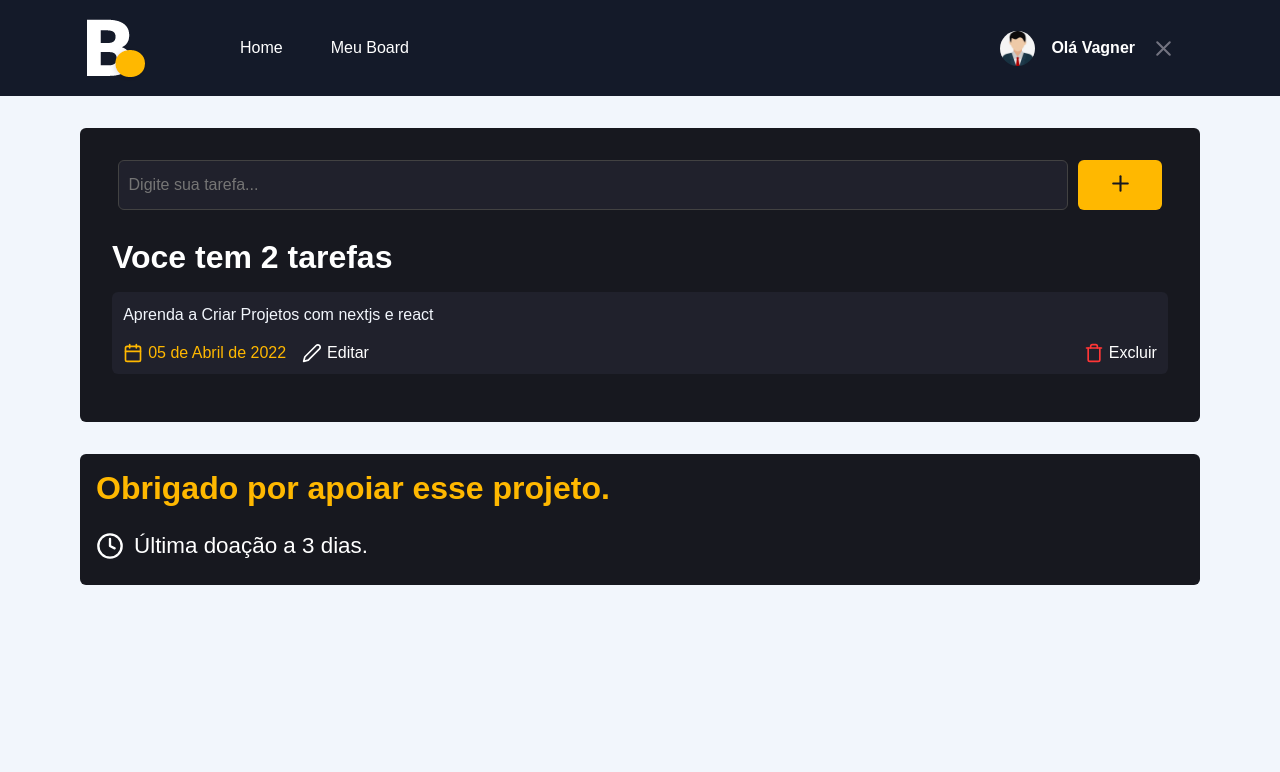
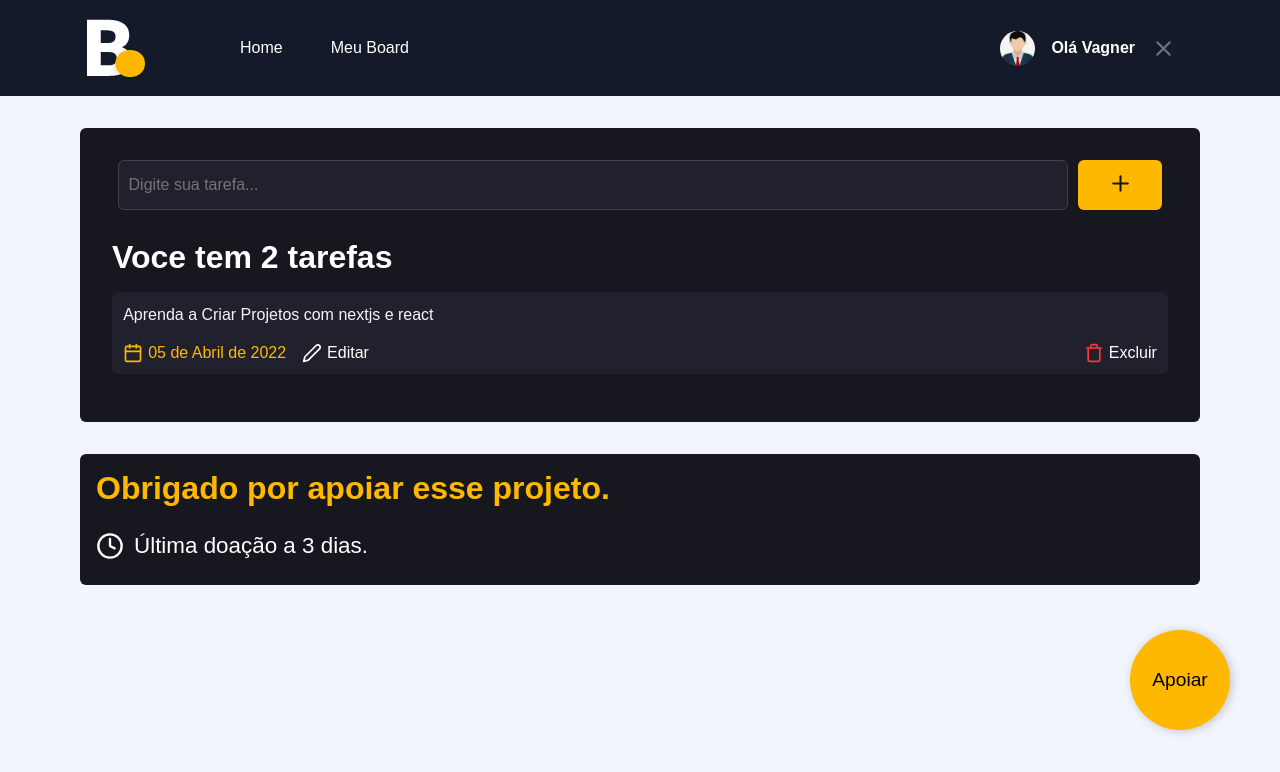
Before and after one commit to vdso10/board, a Next.js app: page /board in a window 1280 px wide. Shown: the top 772 px of the page. Built offline with nearby package versions, Linux system fonts and the light colour scheme.

Commit message:
Commit 4 - criando Botão apoiador

```diff
--- /dev/null
+++ b/src/components/SupportButton/index.tsx
@@ -0,0 +1,14 @@
+import Link from 'next/link';
+import styles from'./styles.module.scss'
+
+export function SupportButton(){
+    return(
+        <div className={styles.doanteContainer}>
+            <Link href='/donate'>
+                <button> Apoiar</button>
+
+            </Link>
+
+        </div>
+    )
+}
--- /dev/null
+++ b/src/components/SupportButton/styles.module.scss
@@ -0,0 +1,22 @@
+.doanteContainer{
+    position: absolute;
+    bottom: 70px;
+    right: 50px;
+    z-index:99;
+
+    button{
+        border: 0;
+        width: 100px;
+        height: 100px;
+        border-radius: 50%;
+        background-color: #FFB800;
+        font-size: 1.2rem;
+        filter: drop-shadow(2px 1px 5px rgba(0,0,0,0.2));
+        transition: all 0.2s;
+
+    }
+
+    button:hover{
+        transform: scale(1.2);
+    }
+}
--- a/src/pages/board/index.tsx
+++ b/src/pages/board/index.tsx
@@ -1,5 +1,6 @@
 import Head from 'next/head';
 import { FiPlus, FiCalendar, FiEdit2, FiTrash, FiClock } from 'react-icons/fi';
+import { SupportButton } from '../../components/SupportButton';
 import styles from './style.module.scss'
 
 
@@ -55,6 +56,7 @@
                     </time>
                 </div>
             </div>
+            <SupportButton />
 
 
 
```
